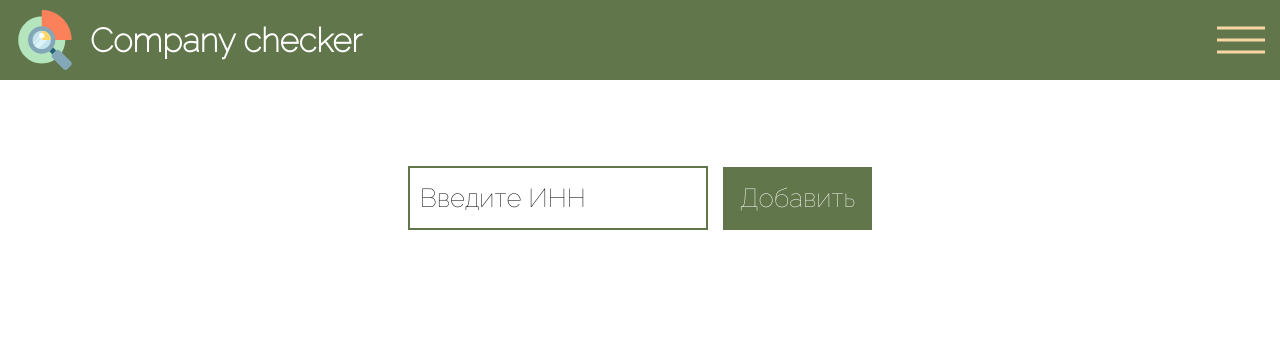
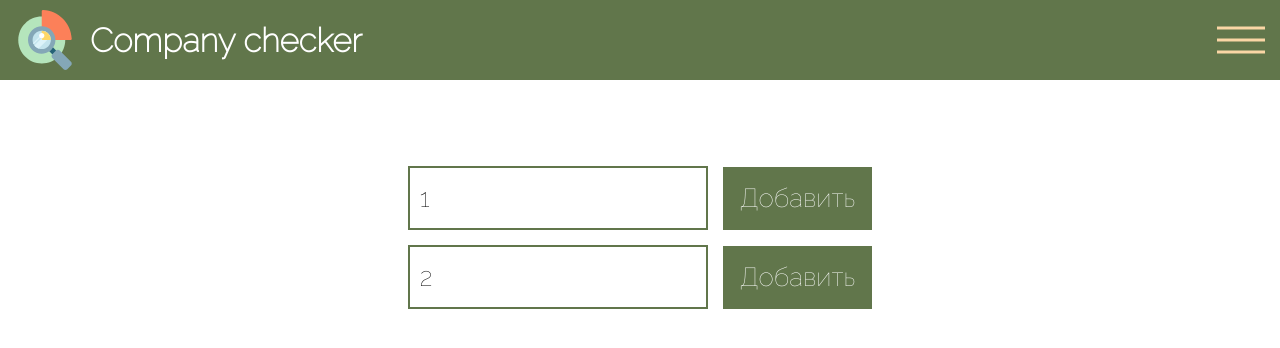
Before and after one commit to ravgusha/company-checker, a React (Create React App) app: page /add in a window 1280 px wide. Shown: the top 348 px of the page. Built offline with nearby package versions, Linux system fonts and the light colour scheme.

Commit message:
feat: add next input adding

```diff
--- a/package.json
+++ b/package.json
@@ -3,6 +3,7 @@
   "version": "0.1.0",
   "private": true,
   "dependencies": {
+    "@reduxjs/toolkit": "^1.9.0",
     "@tanstack/react-table": "^8.5.22",
     "@testing-library/jest-dom": "^5.16.5",
     "@testing-library/react": "^13.4.0",
@@ -13,9 +14,11 @@
     "@types/react-dom": "^18.0.6",
     "react": "^18.2.0",
     "react-dom": "^18.2.0",
+    "react-redux": "^8.0.5",
     "react-router-dom": "^6.4.3",
-    "react-scripts": "5.0.1",
+    "react-scripts": "^2.1.3",
     "typescript": "^4.8.4",
+    "uuid": "^9.0.0",
     "web-vitals": "^2.1.4"
   },
   "scripts": {
@@ -43,6 +46,7 @@
     ]
   },
   "devDependencies": {
+    "@types/uuid": "^8.3.4",
     "eslint": "^8.26.0",
     "eslint-config-prettier": "^8.5.0",
     "eslint-plugin-react": "^7.31.10",
--- a/src/app/App.tsx
+++ b/src/app/index.tsx
@@ -1,20 +1,22 @@
 import { Routes, Route } from 'react-router-dom';
+import { Provider } from 'react-redux';
 
 import Header from '../components/Header';
 import routes from './routes';
 
 import './style.scss';
+import store from '../redux/store';
 
 function App() {
   return (
-    <>
+    <Provider store={store}>
       <Header />
       <Routes>
         {routes.map(({ path, component: Component }, i) => (
           <Route key={i} path={path} element={<Component />} />
         ))}
       </Routes>
-    </>
+    </Provider>
   );
 }
 
--- a/src/components/InnForm/index.tsx
+++ b/src/components/InnForm/index.tsx
@@ -1,9 +1,31 @@
+import { useRef } from 'react';
+import { useDispatch } from 'react-redux';
+import { v4 as uuidv4 } from 'uuid';
+
+import { addNewInput } from '../../redux/inputSlice';
+
 import './style.scss';
 
-const InnForm = () => {
+const InnForm = ({ value }) => {
+  const dispatch = useDispatch();
+  const inputRef = useRef();
+
+  const onSubmit = (id: string, value: string) => {
+    dispatch(addNewInput({ value, id }));
+  };
+
   return (
-    <form>
-      <input type="text" placeholder="Введите ИНН" />
+    <form
+      onSubmit={(e) => {
+        e.preventDefault();
+
+        const id = uuidv4();
+        const value = inputRef.current.value || '';
+
+        onSubmit(id, value);
+      }}
+    >
+      <input type="text" placeholder="Введите ИНН" defaultValue={value} ref={inputRef} />
       <button>Добавить</button>
     </form>
   );
--- a/src/components/InnForm/style.scss
+++ b/src/components/InnForm/style.scss
@@ -1,7 +1,8 @@
 @import '../../styles/constants.scss';
 
 form {
-    font-size: 26px;
+  font-size: 26px;
+  margin-bottom: 15px;
 
   input[type='text'] {
     width: 300px;
--- a/src/containers/AddPage/index.tsx
+++ b/src/containers/AddPage/index.tsx
@@ -1,9 +1,22 @@
+import { useDispatch, useSelector } from 'react-redux';
+
+import { IInput, IInputSlice } from '../../redux/inputSlice';
 import InnForm from '../../components/InnForm';
 
+interface IState {
+  inputSlice: IInputSlice;
+}
+
 const AddPage = () => {
+  const inputs = useSelector((state: IState) => state.inputSlice.inputs);
+  const dispatch = useDispatch();
+  console.log(inputs);
+
   return (
     <main>
-      <InnForm />
+      {inputs.map((input: IInput) => (
+        <InnForm key={input.id} value={input.value} />
+      ))}
     </main>
   );
 };
--- a/src/index.tsx
+++ b/src/index.tsx
@@ -2,7 +2,7 @@ import React from 'react';
 import ReactDOM from 'react-dom/client';
 import { BrowserRouter } from 'react-router-dom';
 import './index.css';
-import App from './app/App';
+import App from './app';
 
 const root = ReactDOM.createRoot(document.getElementById('root') as HTMLElement);
 root.render(
--- /dev/null
+++ b/src/redux/inputSlice.ts
@@ -0,0 +1,35 @@
+import { createSlice } from '@reduxjs/toolkit';
+
+export interface IInput {
+  value: string;
+  id: string;
+}
+
+export interface IInputSlice {
+  inputs: IInput[];
+}
+
+const initialState: IInputSlice = {
+  inputs: [
+    { value: '1', id: "1" },
+    { value: '2', id: "2" },
+  ],
+};
+
+const inputSlice = createSlice({
+  name: 'input',
+  initialState,
+  reducers: {
+    addNewInput: (state, action) => {
+      state.inputs.push({
+        value: action.payload.value,
+        id: action.payload.id,
+      });
+    },
+  },
+});
+
+const { actions, reducer } = inputSlice;
+
+export default reducer;
+export const { addNewInput } = actions;
--- /dev/null
+++ b/src/redux/store.ts
@@ -0,0 +1,10 @@
+import { configureStore } from '@reduxjs/toolkit';
+
+import inputSlice from './inputSlice';
+
+const store = configureStore({
+  reducer: { inputSlice },
+  devTools: process.env.NODE_ENV !== 'production',
+});
+
+export default store;
```
Also changed, not shown: 1 other file (tests, documents, lock files or other folders).
